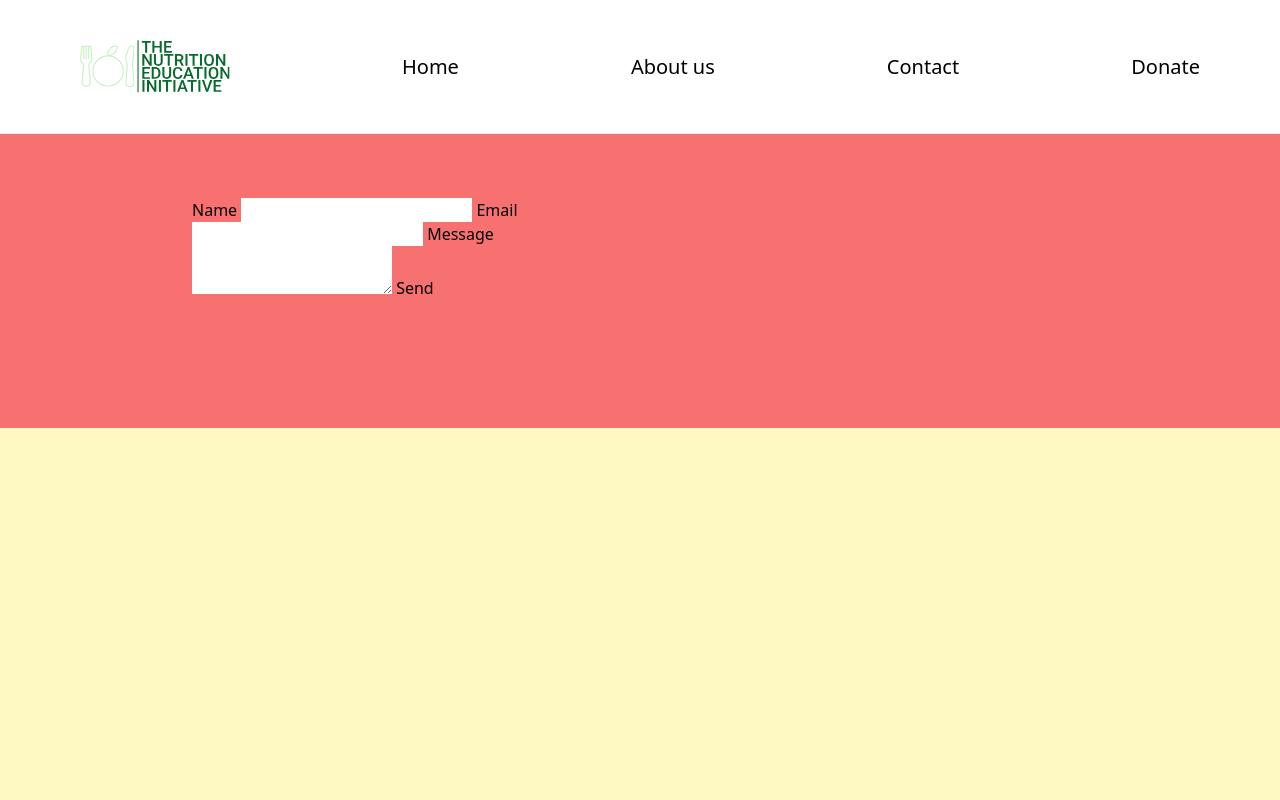
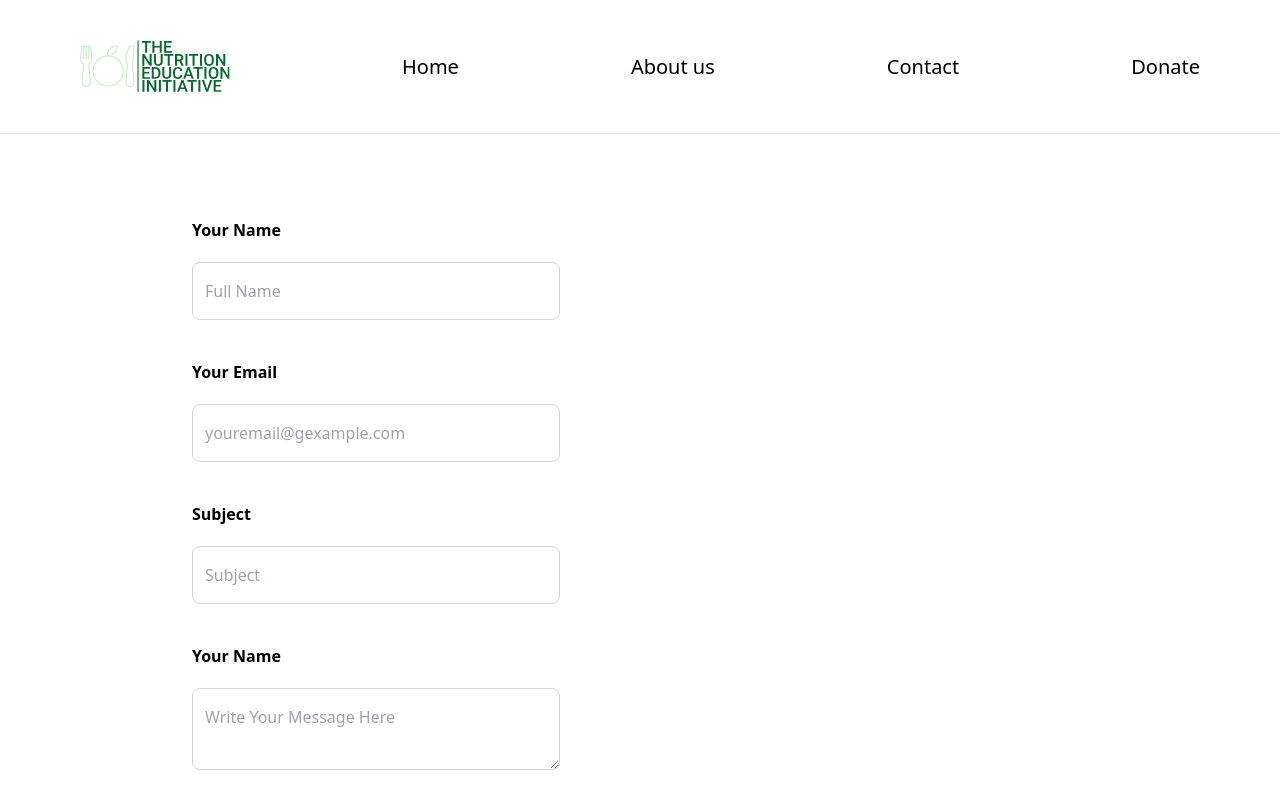
Before and after one commit to azshen23/Nutrition-Education-Initiative, a SvelteKit app: page /contact in a window 1280 px wide. Shown: the top 800 px of the page. Built offline with nearby package versions, Linux system fonts and the light colour scheme.

Commit message:
contact basic design

```diff
--- a/src/routes/contact/+page.svelte
+++ b/src/routes/contact/+page.svelte
@@ -1,22 +1,44 @@
 <script>
 	import Header from '../../components/header.svelte';
+	import Footer from '../../components/footer.svelte';
 </script>
 
-<div class="flex flex-col h-screen w-screen bg-yellow-100">
+<div class="flex flex-col h-screen w-screen">
 	<Header />
-	<div class="flex flex-row bg-red-400 pl-48 pr-48 pt-16 pb-32">
+	<div class="flex flex-row pl-48 pr-48 pt-16 pb-32">
 		<div class="flex flex-col w-1/2 pr-20">
-			<form>
-				<label for="name">Name</label>
-				<input type="text" name="user_name" />
-				<label for="email">Email</label>
-				<input type="email" name="user_email" />
-				<label for="message">Message</label>
-				<textarea name="message" />
-				<input type="submit" value="Send" />
+			<form class="flex flex-col">
+				<label for="name" class="pt-5 pb-5 font-bold">Your Name</label>
+				<input
+					class="rounded-lg border-gray-300 border pt-4 pb-4 text-small font-thin pl-3"
+					type="text"
+					name="user_name"
+					placeholder="Full Name"
+				/>
+				<label for="email" class="pt-10 pb-5 font-bold">Your Email</label>
+				<input
+					class="rounded-lg border-gray-300 border pt-4 pb-4 text-small font-thin pl-3"
+					type="text"
+					name="user_name"
+					placeholder="youremail@gexample.com"
+				/>
+				<label for="subject" class="pt-10 pb-5 font-bold">Subject</label>
+				<input
+					class="rounded-lg border-gray-300 border pt-4 pb-4 text-small font-thin pl-3"
+					type="text"
+					name="user_name"
+					placeholder="Subject"
+				/>
+				<label for="message" class="pt-10 pb-5 font-bold">Your Name</label>
+				<textarea
+					class="rounded-lg border-gray-300 border pt-4 pb-4 text-small font-thin pl-3"
+					name="message"
+					placeholder="Write Your Message Here"
+				/>
 			</form>
 		</div>
 	</div>
+	<Footer />
 </div>
 
 <style lang="postcss">
```
Also changed, not shown: static/favicon.png, 1 other file (tests, documents, lock files or other folders).
